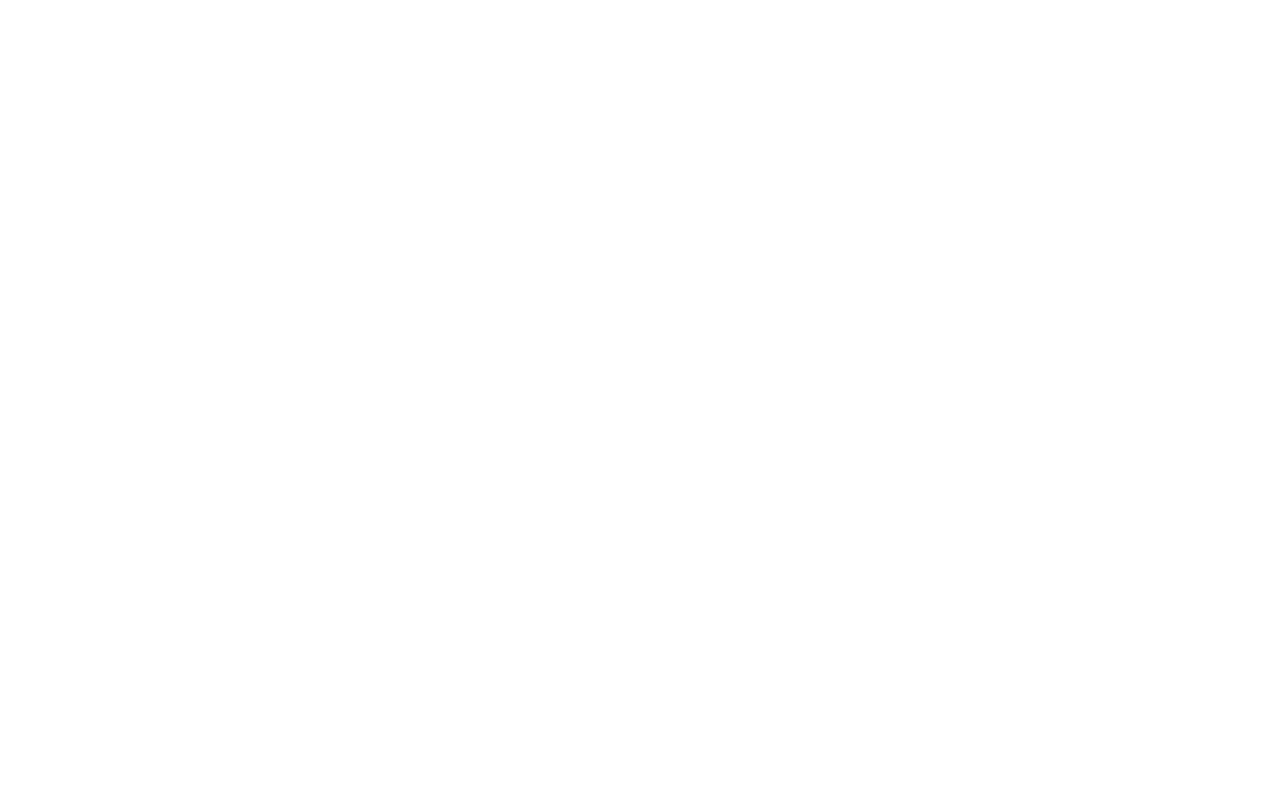
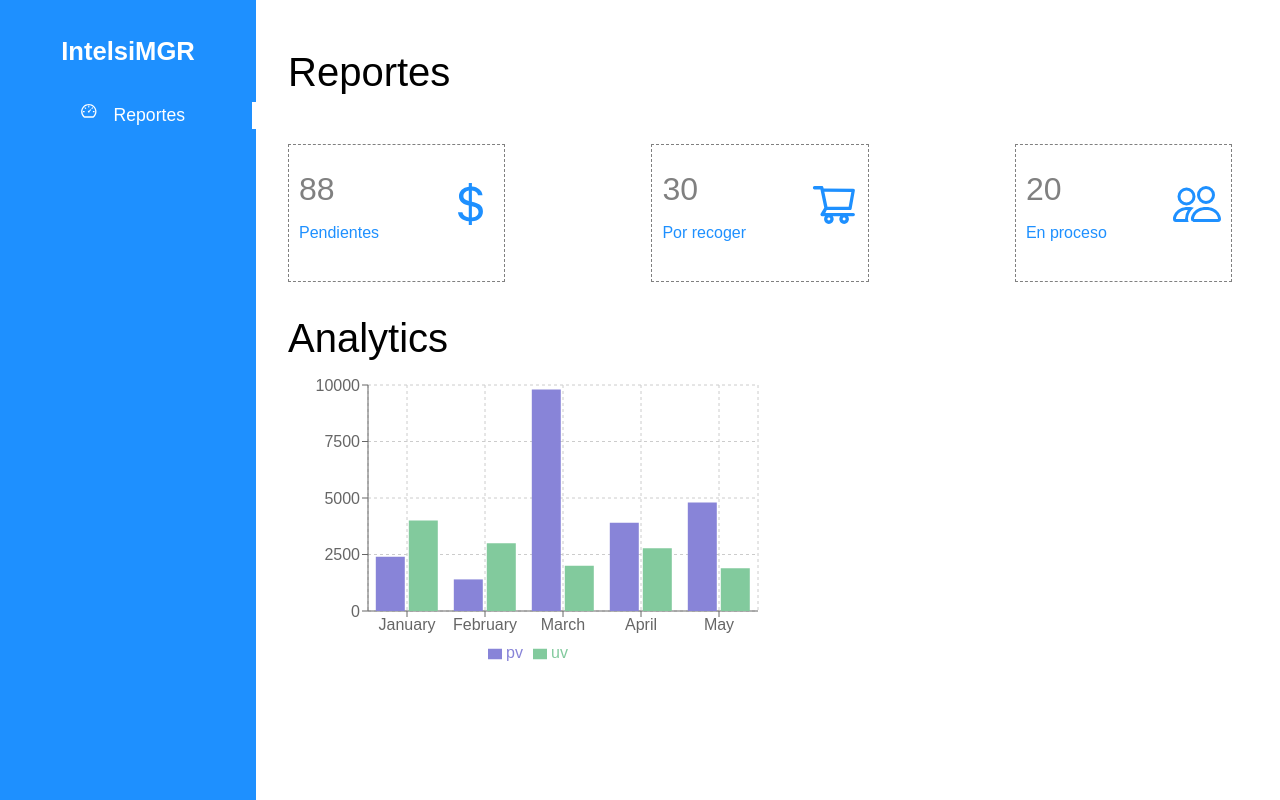
Before and after one commit to AlexanderNT24/intelsi-mgr-front, a React (Create React App) app: page /home in a window 1280 px wide. Before the commit this address had no page. Built offline with nearby package versions, Linux system fonts and the light colour scheme; the HTML template or start-up script is replaced by a standard one.

Commit message:
add dashboard page

```diff
--- a/package.json
+++ b/package.json
@@ -9,10 +9,12 @@
     "bootstrap": "^5.0.1",
     "react": "^18.2.0",
     "react-dom": "^18.2.0",
+    "react-icons": "4.3.1",
     "react-router-dom": "^6.16.0",
     "react-scripts": "5.0.1",
     "react-social-login-buttons": "^3.4.0",
     "reactstrap": "^8.9.0",
+    "recharts": "^2.8.0",
     "web-vitals": "^2.1.4"
   },
   "scripts": {
--- a/src/App.js
+++ b/src/App.js
@@ -1,13 +1,14 @@
 import React from "react";
 import { BrowserRouter as Router, Routes, Route } from "react-router-dom";
 import LoginPage from "./pages/login/LoginPage";
+import HomePage from "./pages/home/HomePage";
 
 function App() {
   return (
     <Router>
       <Routes>
         <Route path="/" element={<LoginPage />} />
-        {/* Otras rutas */}
+        <Route path="/home" element={<HomePage />} />
       </Routes>
     </Router>
   );
--- /dev/null
+++ b/src/Css/Base/base.css
@@ -0,0 +1,8 @@
+body {
+  background-color: #f7f7f7;
+}
+* {
+  margin: 0;
+  padding: 0;
+  box-sizing: border-box;
+}
--- /dev/null
+++ b/src/Css/Components/Dashboard.css
@@ -0,0 +1,14 @@
+.dashboard {
+  margin-left: 15rem;
+  padding: 3rem;
+  height: 100%;
+  color: black;
+}
+.grid {
+  margin-top: 3rem;
+  height: 100%;
+}
+.one,
+.two {
+  margin: 2rem 0;
+}
--- /dev/null
+++ b/src/Css/Components/Sidebar.css
@@ -0,0 +1,40 @@
+.sidebar {
+  background-color: dodgerblue;
+  width: 16rem;
+  position: fixed;
+  height: 100%;
+}
+.brand {
+  color: white;
+  font-size: 1.6rem;
+  display: flex;
+  justify-content: center;
+  align-items: center;
+  margin: 2rem 0;
+  font-weight: bolder;
+}
+.links a {
+  color: white;
+  margin: 2rem 3rem;
+  text-decoration: none;
+  font-size: 1.1rem;
+  display: flex;
+  gap: 1rem;
+}
+.links a:hover {
+  border-right-color: white;
+  color: black;
+}
+.links li {
+  border-right: 0.3 rem solid transparent;
+  margin: 1rem 0;
+  list-style-type: none;
+  transition: 0.3s ease-in-out;
+}
+.links li:hover {
+  border-right-color: black;
+  color: black;
+}
+.links .active {
+  border-right: 0.3rem solid white;
+}
--- /dev/null
+++ b/src/Css/Components/TotalBusiness.css
@@ -0,0 +1,24 @@
+.row_boxes {
+  display: flex;
+  justify-content: space-between;
+}
+.row_boxes_inner {
+  background-color: white;
+  padding: 20px 10px;
+  width: 23%;
+  display: flex;
+  justify-content: space-between;
+  border: 1px dashed grey;
+}
+.second {
+  color: dodgerblue;
+  font-size: 3rem;
+}
+.first .number {
+  font-size: 2rem;
+  color: grey;
+  margin-bottom: 0.5rem;
+}
+.first .title {
+  color: dodgerblue;
+}
--- /dev/null
+++ b/src/components/Analytics.jsx
@@ -0,0 +1,70 @@
+import React from "react";
+import {
+  BarChart,
+  Bar,
+  XAxis,
+  YAxis,
+  CartesianGrid,
+  Tooltip,
+  Legend
+} from "recharts";
+
+const data = [
+  {
+    name: "January",
+    uv: 4000,
+    pv: 2400,
+    amt: 2400
+  },
+  {
+    name: "February",
+    uv: 3000,
+    pv: 1398,
+    amt: 2210
+  },
+  {
+    name: "March",
+    uv: 2000,
+    pv: 9800,
+    amt: 2290
+  },
+  {
+    name: "April",
+    uv: 2780,
+    pv: 3908,
+    amt: 2000
+  },
+  {
+    name: "May",
+    uv: 1890,
+    pv: 4800,
+    amt: 2181
+  }
+];
+const Analytics = () => {
+  return (
+    <>
+      <h1>Analytics</h1>
+      <BarChart
+        width={500}
+        height={300}
+        data={data}
+        margin={{
+          top: 15,
+          right: 30,
+          left: 20,
+          bottom: 5
+        }}
+      >
+        <CartesianGrid strokeDasharray="3 3" />
+        <XAxis dataKey="name" />
+        <YAxis />
+        <Tooltip />
+        <Legend />
+        <Bar dataKey="pv" fill="#8884d8" />
+        <Bar dataKey="uv" fill="#82ca9d" />
+      </BarChart>
+    </>
+  );
+};
+export default Analytics;
--- /dev/null
+++ b/src/components/Dashboard.jsx
@@ -0,0 +1,22 @@
+import React from "react";
+import "../Css/Components/Dashboard.css";
+import Analytics from "./Analytics";
+import TotalBusiness from "./TotalBusiness";
+const Dashboard = () => {
+  return (
+    <>
+      <div className="dashboard">
+        <h1>Reportes</h1>
+        <div className="grid">
+          <div className="one">
+            <TotalBusiness />
+          </div>
+          <div className="two">
+            <Analytics />
+          </div>
+        </div>
+      </div>
+    </>
+  );
+};
+export default Dashboard;
--- /dev/null
+++ b/src/components/Sidebar.jsx
@@ -0,0 +1,41 @@
+import React from "react";
+import "../Css/Components/Sidebar.css";
+import {
+  AiOutlineDashboard,
+  AiOutlineShareAlt,
+  AiOutlineShoppingCart,
+  AiOutlineBook
+} from "react-icons/ai";
+import { GrCatalogOption } from "react-icons/gr";
+import { BsPeople } from "react-icons/bs";
+const Sidebar = () => {
+  const sidemenus = [
+    {
+      menu_name: "Reportes",
+      menu_icon: AiOutlineDashboard,
+      active: true
+    },
+  ];
+  return (
+    <>
+      <div className="sidebar">
+        <div className="brand">IntelsiMGR</div>
+        <div className="links">
+          <ul>
+            {sidemenus.map((value) => {
+              return (
+                <li className={value.active ? "active" : ""}>
+                  <a href="">
+                    <value.menu_icon />
+                    {value.menu_name}
+                  </a>
+                </li>
+              );
+            })}
+          </ul>
+        </div>
+      </div>
+    </>
+  );
+};
+export default Sidebar;
--- /dev/null
+++ b/src/components/TotalBusiness.jsx
@@ -0,0 +1,44 @@
+import React from "react";
+import "../Css/Components/TotalBusiness.css";
+import { BsCurrencyDollar, BsPeople } from "react-icons/bs";
+import { AiOutlineShoppingCart } from "react-icons/ai";
+import { RiRadioButtonLine } from "react-icons/ri";
+const TotalBusiness = () => {
+  const total = [
+    {
+      number: "88",
+      title1: "Pendientes",
+      icon: BsCurrencyDollar
+    },
+    {
+      number: "30",
+      title1: "Por recoger",
+      icon: AiOutlineShoppingCart
+    },
+    {
+      number: "20",
+      title1: "En proceso",
+      icon: BsPeople
+    }
+  ];
+  return (
+    <>
+      <div className="row_boxes">
+        {total.map((totalitems, index) => {
+          return (
+            <div className="row_boxes_inner" key={index}>
+              <div className="first">
+                <p className="number">{totalitems.number}</p>
+                <p className="title">{totalitems.title1}</p>
+              </div>
+              <div className="second">
+                <totalitems.icon />
+              </div>
+            </div>
+          );
+        })}
+      </div>
+    </>
+  );
+};
+export default TotalBusiness;
--- /dev/null
+++ b/src/pages/home/HomePage.js
@@ -0,0 +1,12 @@
+import Sidebar from "../../components/Sidebar";
+
+
+import Dashboard from "../../components/Dashboard";
+export default function App() {
+    return (
+      <div className="App">
+        <Sidebar />
+        <Dashboard />
+      </div>
+    );
+  }
--- a/src/pages/login/LoginPage.js
+++ b/src/pages/login/LoginPage.js
@@ -1,4 +1,6 @@
-import React from "react";
+import React, { useState } from "react"; // Importa useState desde React
+import { useNavigate } from "react-router-dom";
+
 import {
   Button,
   Form,
@@ -6,10 +8,16 @@
   Label,
   Input,
 } from "reactstrap";
-import { GoogleLoginButton } from "react-social-login-buttons";
 import "./LoginPage.css"; // Puedes crear un archivo CSS para estilizar LoginPage si es necesario
 
 function LoginPage() {
+  const [isLoggedIn, setLoggedIn] = useState(false);
+  const navigate = useNavigate(); // Obtén la función de navegación
+
+  const handleLogin = () => {
+    navigate("/home");
+  };
+
   return (
     <div className="background">
       <div className="login-box">
@@ -36,7 +44,7 @@
                     placeholder="De 8 caracteres"
                   />
                 </FormGroup>
-                <Button className="mt-3 btn">Ingresar</Button>
+                <Button className="mt-3 btn" onClick={handleLogin}>Ingresar</Button>
               </form>
             </div>
           </div>
```
Also changed, not shown: 1 other file (tests, documents, lock files or other folders).
